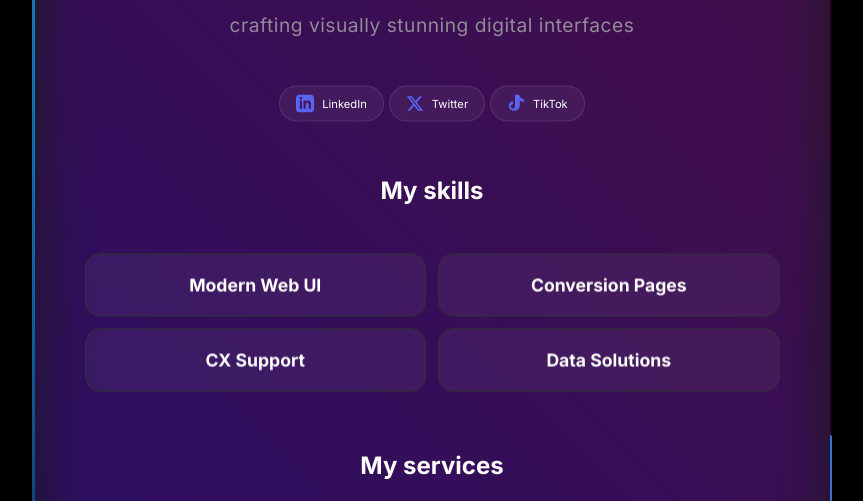
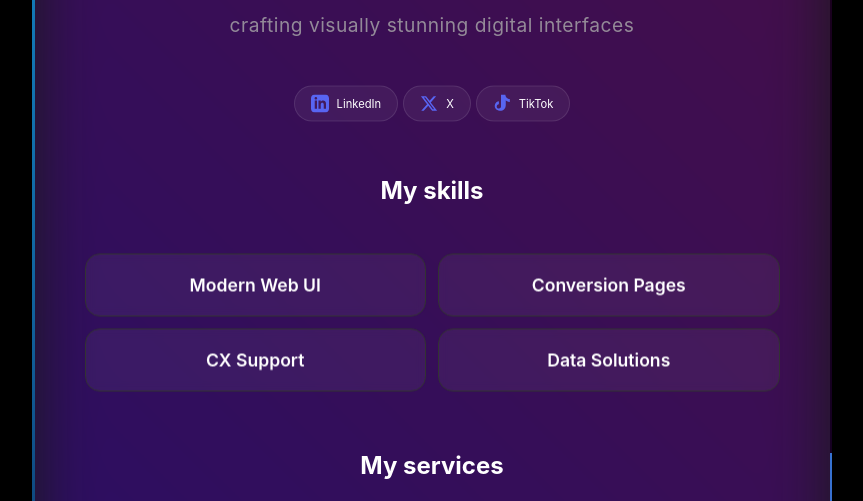
Before and after one commit to Y-S7/YsD, a plain HTML site: page index.html in a window 1280 px wide. Shown: the part 299-800 px from the top of the page, without its empty margins (208-1071 px from the left). Drawn offline with Linux system fonts and the light colour scheme.

Commit message:
Add files via upload

```diff
--- a/index.html
+++ b/index.html
@@ -4,7 +4,7 @@
     <meta charset="UTF-8">
        <meta name="viewport" content="width= device-width,initial-scale=1.0">
           <link rel="stylesheet" href="style.css">
-         <link href="https://fonts.googleapis.com/css2?family=Inter:wght@400;700&display=swap" rel="stylesheet">
+<link href="https://fonts.googleapis.com/css2?family=Space+Grotesk:wght@300;500;700&display=swap" rel="stylesheet">
 
          <title>Y.D</title>
           </head>
@@ -19,15 +19,15 @@
                <h1>Y.D</h1>
             <p>crafting visually stunning digital interfaces</p>
 <div class="social-pills">
-  <a href="https://www.linkedin.com" target="_blank" class="pill">
+  <a href="https://www.linkedin.com" target="_blank" rel="noopener noreferrer" class="pill">
     <svg viewBox="0 0 24 24"><path d="M19 0h-14c-2.761 0-5 2.239-5 5v14c0 2.761 2.239 5 5 5h14c2.762 0 5-2.239 5-5v-14c0-2.761-2.238-5-5-5zm-11 19h-3v-11h3v11zm-1.5-12.268c-.966 0-1.75-.79-1.75-1.764s.784-1.764 1.75-1.764 1.75.79 1.75 1.764-.783 1.764-1.75 1.764zm13.5 12.268h-3v-5.604c0-3.368-4-3.113-4 0v5.604h-3v-11h3v1.765c1.396-2.586 7-2.777 7 2.476v6.759z"/></svg>
     <span>LinkedIn</span>
   </a>
-  <a href="https://www.twitter.com" target="_blank" class="pill">
+  <a href="https://www.twitter.com" target="_blank" rel="noopener noreferrer" class="pill">
     <svg viewBox="0 0 24 24"><path d="M18.244 2.25h3.308l-7.227 8.26 8.502 11.24H16.17l-5.214-6.817L4.99 21.75H1.68l7.73-8.835L1.254 2.25H8.08l4.713 6.231zm-1.161 17.52h1.833L7.045 4.126H5.078z"/></svg>
-    <span>Twitter</span>
+    <span>X</span>
   </a>
-  <a href="https://www.tiktok.com" target="_blank" class="pill">
+  <a href="https://www.tiktok.com" target="_blank" rel="noopener noreferrer" class="pill">
     <svg viewBox="0 0 24 24"><path d="M12.525.02c1.31-.02 2.61-.01 3.91-.02.08 1.53.63 3.09 1.75 4.17 1.12 1.11 2.7 1.62 4.24 1.79v4.03c-1.44-.06-2.89-.44-4.13-1.24-.46-.3-.89-.64-1.27-1.04v6.05c0 2.15-.46 4.39-2.07 5.92-1.61 1.55-3.95 2.1-6.1 1.94-2.14-.15-4.25-1.12-5.46-2.9-1.22-1.81-1.4-4.22-.53-6.17.87-1.91 2.87-3.35 4.98-3.58v4.03c-.92.1-1.89.5-2.43 1.25-.54.75-.62 1.78-.34 2.65.28.88 1.05 1.59 1.96 1.74 1.23.23 2.65-.24 3.29-1.33.24-.42.34-.9.33-1.38V.02z"/></svg>
     <span>TikTok</span>
   </a>
@@ -50,6 +50,9 @@
     <a href="">
     <img src="https://i.postimg.cc/C5fTHFRk/Screenshot-20260208-220342-Acode.jpg" alt="">
     <h4>Micro-Web Components</h4>
+</div>
+
+
     </a>
   </div>
   <div class="serv">
@@ -70,7 +73,6 @@
       <h4> Link-in-Bio Digital Hubs</h4>
     </a>
   </div>
-</div>
         <a href="mailto:ysd80661@gmail.com?subject=Project Inquiry&body=Hi m.r Yaser," class="contact-btn">
   Contact Me
 </a>
```
Lines whose indentation alone changed are shown as unchanged.
